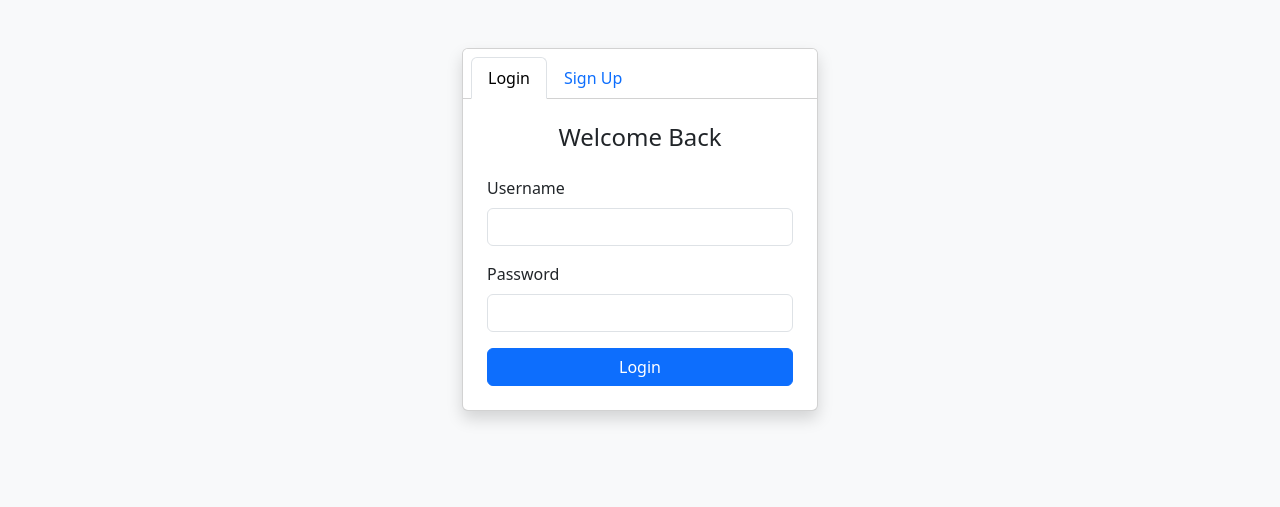
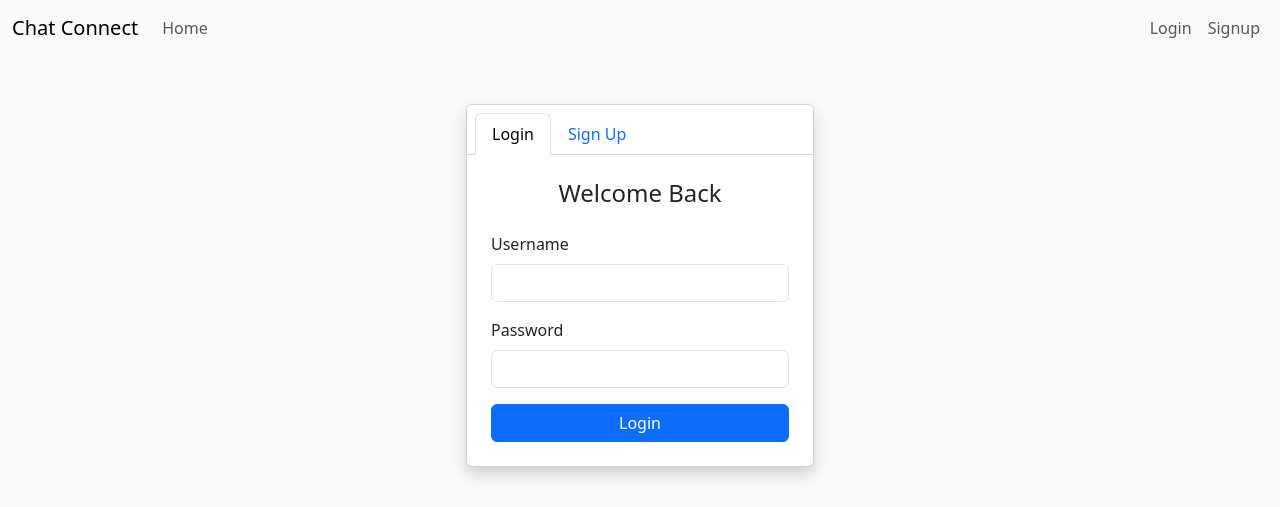
Before and after one commit to JoaquinPalacio/ChatConnect, a FastAPI app: page /login in a window 1280 px wide. Shown: the top 507 px of the page. Run offline with FastAPI, Linux system fonts and the light colour scheme.

Commit message:
Arreglos en los templates

```diff
--- a/main.py
+++ b/main.py
@@ -71,7 +71,7 @@ async def login_post(
         user = session.exec(statement).first()
         if not user or not verify_password(password, user.password):
             return templates.TemplateResponse(
-                "login.html", {"request": request, "error": "Credenciales inválidas"}
+                "login.html", {"request": request, "error": "Invalid credentials"}
             )
     response = RedirectResponse(url="/", status_code=status.HTTP_302_FOUND)
     response.set_cookie(key="user", value=name)
@@ -92,7 +92,7 @@ async def signup_post(
 ):
     if password != confirmPassword:
         return templates.TemplateResponse(
-            "login.html", {"request": request, "error": "Las contraseñas no coinciden"}
+            "login.html", {"request": request, "error": "Passwords do not match"}
         )
     hashed_password = get_password_hash(password)
     user = User(name=name, password=hashed_password)
@@ -103,3 +103,10 @@ async def signup_post(
     response = RedirectResponse(url="/", status_code=status.HTTP_302_FOUND)
     response.set_cookie(key="user", value=name)
     return response
+
+
+@app.get("/logout")
+async def logout():
+    response = RedirectResponse(url="/login", status_code=status.HTTP_302_FOUND)
+    response.delete_cookie(key="user")
+    return response
--- a/templates/base.html
+++ b/templates/base.html
@@ -9,11 +9,41 @@
 </head>
 
 <body>
-    <nav class="navbar navbar-dark bg-dark">
-        <div class="container">
+    <nav class="navbar navbar-expand-lg navbar-light bg-light mb-4">
+        <div class="container-fluid">
             <a class="navbar-brand" href="/">Chat Connect</a>
+            <button class="navbar-toggler" type="button" data-bs-toggle="collapse" data-bs-target="#navbarNav">
+                <span class="navbar-toggler-icon"></span>
+            </button>
+
+            <div class="collapse navbar-collapse" id="navbarNav">
+                <ul class="navbar-nav me-auto">
+                    <li class="nav-item">
+                        <a class="nav-link" href="/">Home</a>
+                    </li>
+                </ul>
+
+                <ul class="navbar-nav">
+                    {% if user %}
+                    <li class="nav-item d-flex align-items-center">
+                        <span class="navbar-text me-2">Hello, {{ user }}</span>
+                    </li>
+                    <li class="nav-item">
+                        <a class="nav-link" href="/logout">Logout</a>
+                    </li>
+                    {% else %}
+                    <li class="nav-item">
+                        <a class="nav-link" href="/login">Login</a>
+                    </li>
+                    <li class="nav-item">
+                        <a class="nav-link" href="/signup">Signup</a>
+                    </li>
+                    {% endif %}
+                </ul>
+            </div>
         </div>
     </nav>
+
 
     <div class="container mt-4">
         {% block content %}{% endblock %}
--- a/templates/login.html
+++ b/templates/login.html
@@ -1,12 +1,6 @@
-<!DOCTYPE html>
-<html lang="en">
+{% extends "base.html" %}
 
-<head>
-    <meta charset="UTF-8">
-    <meta name="viewport" content="width=device-width, initial-scale=1.0">
-    <title>Login / Sign Up</title>
-    <link href="https://cdn.jsdelivr.net/npm/bootstrap@5.3.2/dist/css/bootstrap.min.css" rel="stylesheet">
-</head>
+{% block content %}
 
 <body class="bg-light">
     <div class="container">
@@ -88,5 +82,4 @@
 
     <script src="https://cdn.jsdelivr.net/npm/bootstrap@5.3.2/dist/js/bootstrap.bundle.min.js"></script>
 </body>
-
-</html>
+{% endblock %}
```
